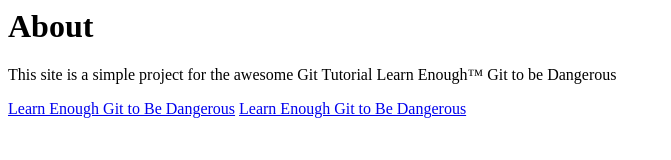
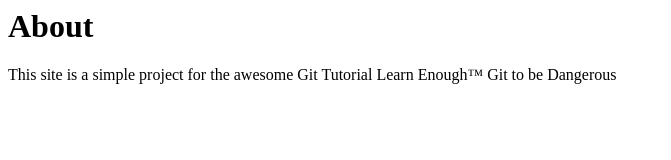
Before and after one commit to chitrakakkar/website, a plain HTML site: page about.html in a window 1280 px wide. Shown: the whole page, without its empty margins (0-671 px from the left). Drawn offline with Linux system fonts and the light colour scheme.

Commit message:
made changes to about.html

```diff
--- a/about.html
+++ b/about.html
@@ -1,3 +1 @@
-<title>About Us</title> <h1>About</h1> <p>This site is a simple project for the awesome Git Tutorial Learn Enough™ Git to be Dangerous </p>
-<a href = "http://learnenough.com/git-turorial">Learn Enough Git to Be Dangerous</a>
-<a href="http://learnenough.com/git-tutorial">Learn Enough Git to Be Dangerous</a>
+<title>About </title> <h1>About</h1> <p>This site is a simple project for the awesome Git Tutorial Learn Enough™ Git to be Dangerous </p>
```
